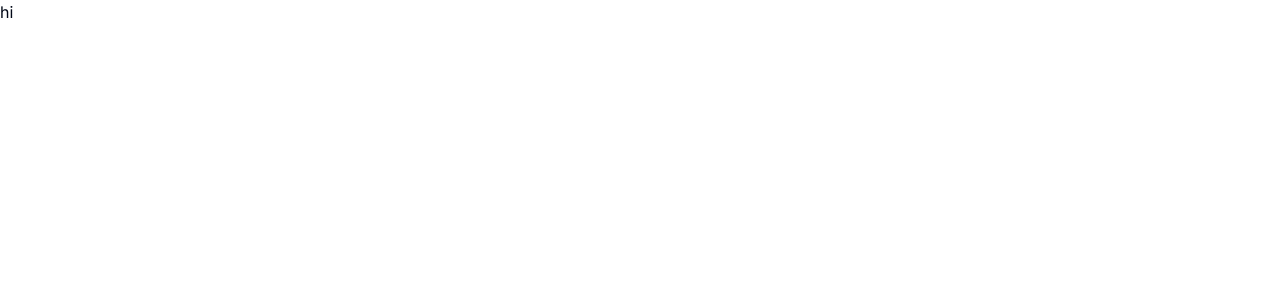
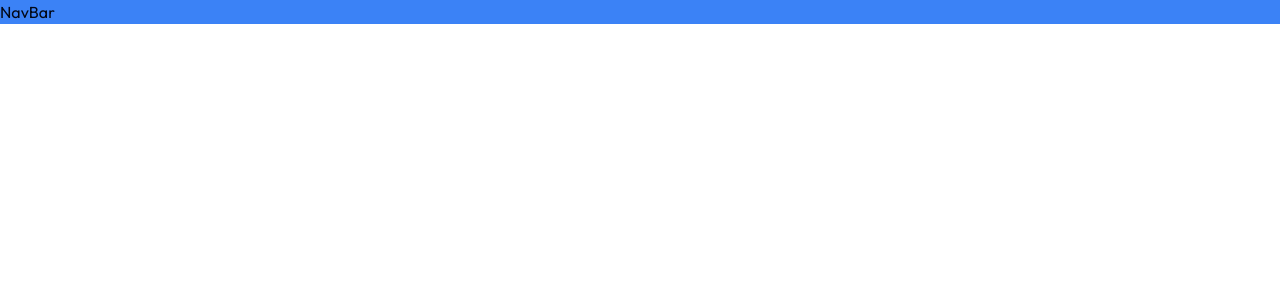
Before and after one commit to Afzalfaizi/landing-page-task, a Next.js app: page / in a window 1280 px wide. Shown: the top 300 px of the page. Built offline with nearby package versions, Linux system fonts and the light colour scheme.

Commit message:
NavBar Component

```diff
--- a/app/layout.tsx
+++ b/app/layout.tsx
@@ -1,8 +1,8 @@
 import type { Metadata } from "next";
-import { Inter } from "next/font/google";
+import { Outfit } from "next/font/google";
 import "./globals.css";
 
-const inter = Inter({ subsets: ["latin"] });
+const font = Outfit({ subsets: ["latin"] });
 
 export const metadata: Metadata = {
   title: "Create Next App",
@@ -16,7 +16,7 @@ export default function RootLayout({
 }>) {
   return (
     <html lang="en">
-      <body className={inter.className}>{children}</body>
+      <body className={font.className}>{children}</body>
     </html>
   );
 }
--- a/app/page.tsx
+++ b/app/page.tsx
@@ -1,9 +1,10 @@
+import NavBar from "@/components/NavBar";
 import Image from "next/image";
 
 export default function Home() {
   return (
    <div>
-    hi
+    <NavBar/>
    </div>
   );
 }
--- /dev/null
+++ b/components/NavBar.tsx
@@ -0,0 +1,7 @@
+import React from 'react'
+
+export default function NavBar() {
+  return (
+    <div className=' bg-blue-500'>NavBar</div>
+  )
+}
```
